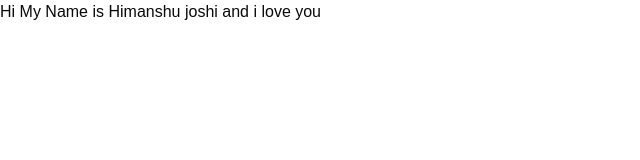
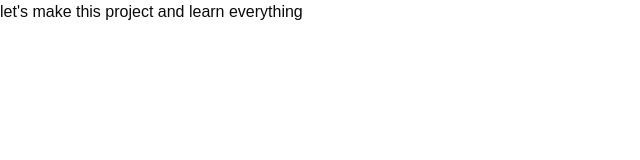
Before and after one commit to Hiimanshuhh/SENS-AI, a Next.js app: page / in a window 1280 px wide. Shown: the top 160 px of the page, without its empty margins (0-640 px from the left). Built offline with nearby package versions, Linux system fonts and the light colour scheme.

Commit message:
updating

```diff
--- a/app/page.js
+++ b/app/page.js
@@ -2,6 +2,6 @@
 
 export default function Home() {
   return (
-    <div>Hi My Name is Himanshu joshi and i love you</div>
+    <div>let's make this project and learn everything</div>
   );
 }
```
